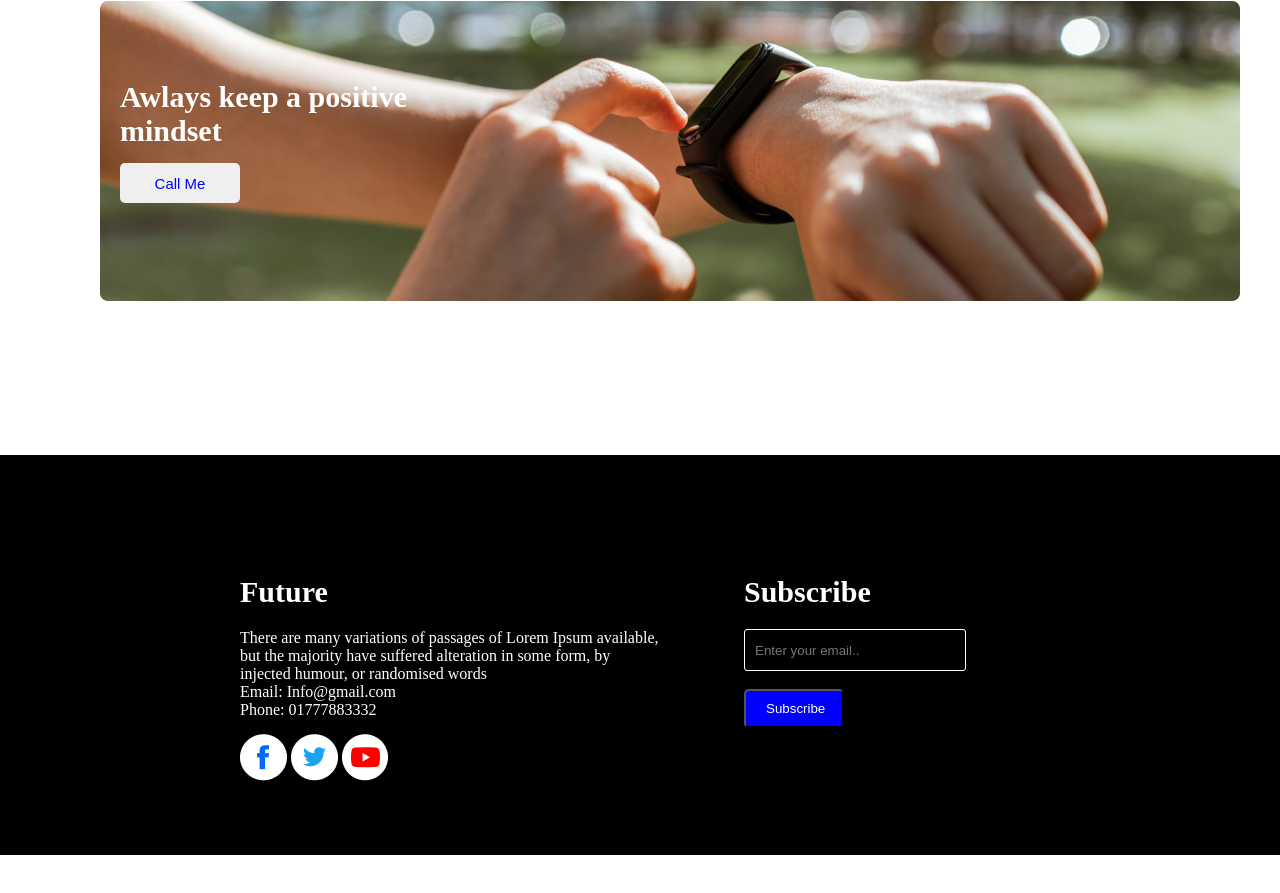
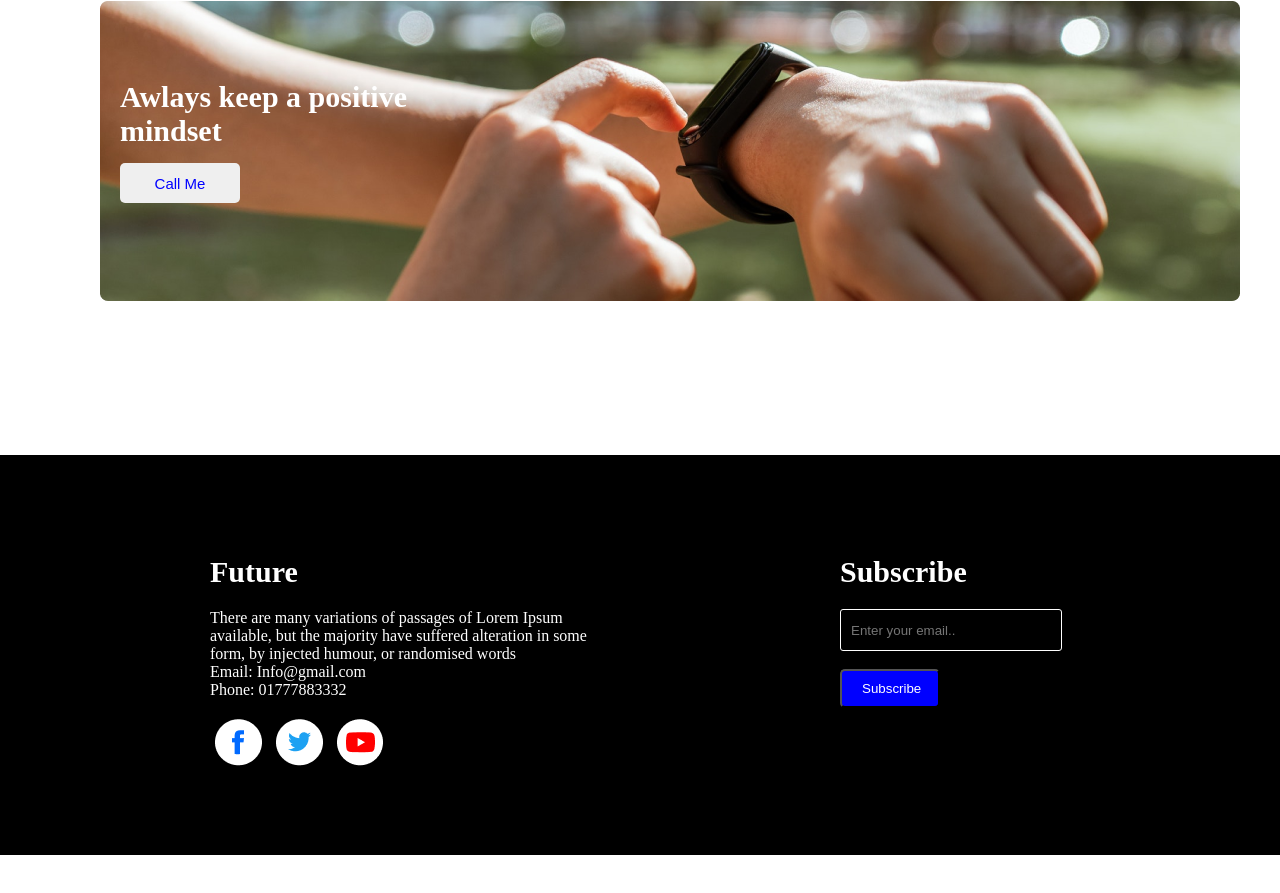
Before and after one commit to rijbe/first-project-repo, a plain HTML site: page index.html in a window 1280 px wide. Shown: the part 1923-2816 px from the top of the page. Drawn offline with Linux system fonts and the light colour scheme.

Commit message:
added to solved problem

```diff
--- a/style.css
+++ b/style.css
@@ -40,6 +40,7 @@
     background-color: blue;
     color: white;
 }
+/* section 1 */
 .section{
     margin: 30px 150px;
     display: flex;
@@ -67,6 +68,7 @@ i{
 .list{
     line-height: 30px;
 }
+/* section two */
 .main{
     display: flex;
     margin-top: 100px;
@@ -88,6 +90,7 @@ i{
 .box-heading{
     margin-top: 20px;
 }
+/* always section */
 .alwayes{
     margin-top: 150px;
    margin-left: 100px;
@@ -108,14 +111,11 @@ i{
 
 /* future section */
 .future{
-    width: 100% auto;
+    width: 100%;
     height: 400px;
     background: black;
     margin-top: 150px;
     color: white;
-
-
-
 }
 .future-section{
    margin-top: 100px;
@@ -124,19 +124,18 @@ i{
    padding: 20px;
 }
 .footer{
-    margin: 100px 40px;
+    padding: 80px 10px;
     font-size: px;
     width: 40%;
-
 }
 .contact{
-    margin: 100px 40px;
+    padding: 80px 10px;
     font-size: px;
     width: 40%;
-
+    margin-left: 200px;
 }
-.link{
-    margin-top: 15px;
+.link img{
+    margin: 20px 5px;
 }
 .subs{
     font-weight: 600px;
```
Also changed, not shown: index.html (+1 -0 lines).
